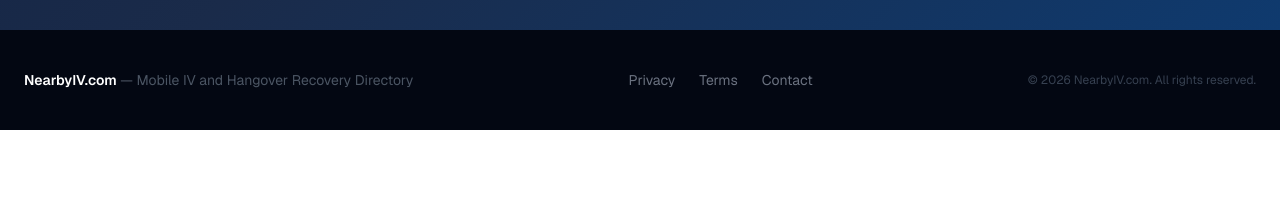
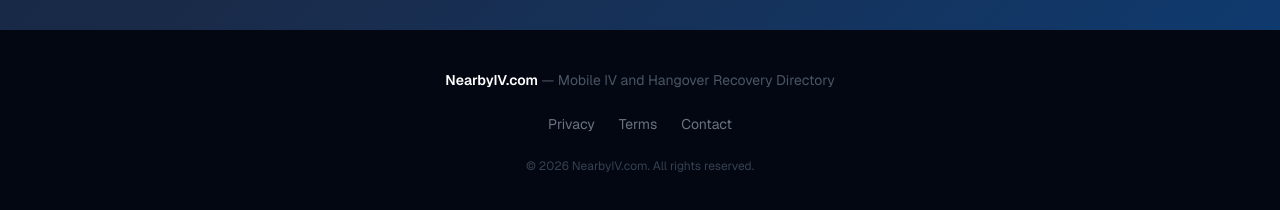
Before and after one commit to tlally2001-max/NearByIV, a Next.js app: page / in a window 1280 px wide. Shown: the part 1967-2177 px from the top of the page. Before the commit the page ends 2097 px from the top, so only its background shows below. Built offline with nearby package versions, Linux system fonts and the light colour scheme; no server answers; the database is empty.

Commit message:
Center footer links (Privacy, Terms, Contact)

```diff
--- a/app/page.tsx
+++ b/app/page.tsx
@@ -385,12 +385,12 @@ export default function Home() {
 
       {/* ── Footer ── */}
       <footer className="bg-gray-950 text-gray-500 py-10">
-        <div className="max-w-7xl mx-auto px-6 flex flex-col md:flex-row items-center justify-between gap-4">
+        <div className="max-w-7xl mx-auto px-6 flex flex-col items-center justify-center gap-6 text-center">
           <div className="text-sm">
             <span className="text-white font-semibold">NearbyIV.com</span>
             <span className="text-gray-600"> — Mobile IV and Hangover Recovery Directory</span>
           </div>
-          <div className="flex items-center gap-6 text-sm">
+          <div className="flex items-center justify-center gap-6 text-sm">
             <Link href="/privacy" className="hover:text-white transition-colors">Privacy</Link>
             <Link href="/terms" className="hover:text-white transition-colors">Terms</Link>
             <a href="mailto:hello@nearbyiv.com" className="hover:text-white transition-colors">Contact</a>
--- a/app/privacy/page.tsx
+++ b/app/privacy/page.tsx
@@ -163,12 +163,12 @@ export default function PrivacyPage() {
 
       {/* ── Footer ── */}
       <footer className="bg-gray-950 text-gray-500 py-10">
-        <div className="max-w-7xl mx-auto px-6 flex flex-col md:flex-row items-center justify-between gap-4">
+        <div className="max-w-7xl mx-auto px-6 flex flex-col items-center justify-center gap-6 text-center">
           <div className="text-sm">
             <span className="text-white font-semibold">NearbyIV.com</span>
             <span className="text-gray-600"> — Mobile IV and Hangover Recovery Directory</span>
           </div>
-          <div className="flex items-center gap-6 text-sm">
+          <div className="flex items-center justify-center gap-6 text-sm">
             <Link href="/privacy" className="hover:text-white transition-colors">Privacy</Link>
             <Link href="/terms" className="hover:text-white transition-colors">Terms</Link>
             <a href="mailto:hello@nearbyiv.com" className="hover:text-white transition-colors">Contact</a>
--- a/app/terms/page.tsx
+++ b/app/terms/page.tsx
@@ -206,12 +206,12 @@ export default function TermsPage() {
 
       {/* ── Footer ── */}
       <footer className="bg-gray-950 text-gray-500 py-10">
-        <div className="max-w-7xl mx-auto px-6 flex flex-col md:flex-row items-center justify-between gap-4">
+        <div className="max-w-7xl mx-auto px-6 flex flex-col items-center justify-center gap-6 text-center">
           <div className="text-sm">
             <span className="text-white font-semibold">NearbyIV.com</span>
             <span className="text-gray-600"> — Mobile IV and Hangover Recovery Directory</span>
           </div>
-          <div className="flex items-center gap-6 text-sm">
+          <div className="flex items-center justify-center gap-6 text-sm">
             <Link href="/privacy" className="hover:text-white transition-colors">Privacy</Link>
             <Link href="/terms" className="hover:text-white transition-colors">Terms</Link>
             <a href="mailto:hello@nearbyiv.com" className="hover:text-white transition-colors">Contact</a>
```
